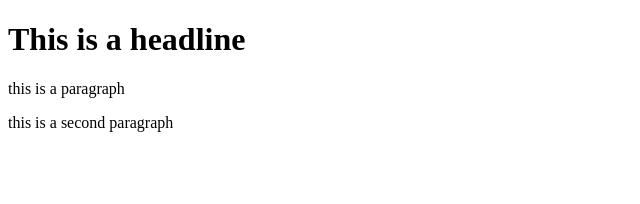
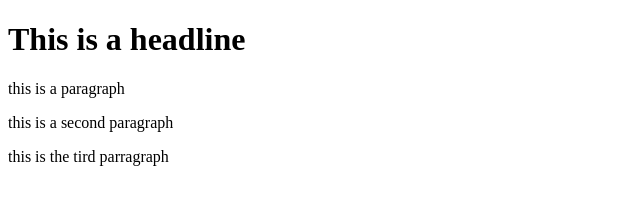
Before and after one commit to Shasahank/lets-learn-git, a website: page index.html in a window 1280 px wide. Shown: the whole page, without its empty margins (0-640 px from the left). Drawn offline with Linux system fonts and the light colour scheme.

Commit message:
second commit

```diff
--- a/index.html
+++ b/index.html
@@ -4,5 +4,6 @@
     <h1>This is a headline</h1>
     <p>this is a paragraph</p>
     <p>this is a second paragraph</p>
+    <p>this is the tird parragraph</p>
 </body>
 </html>
```
Also changed, not shown: package.json (added, +17 -0 lines), 2 other files.
